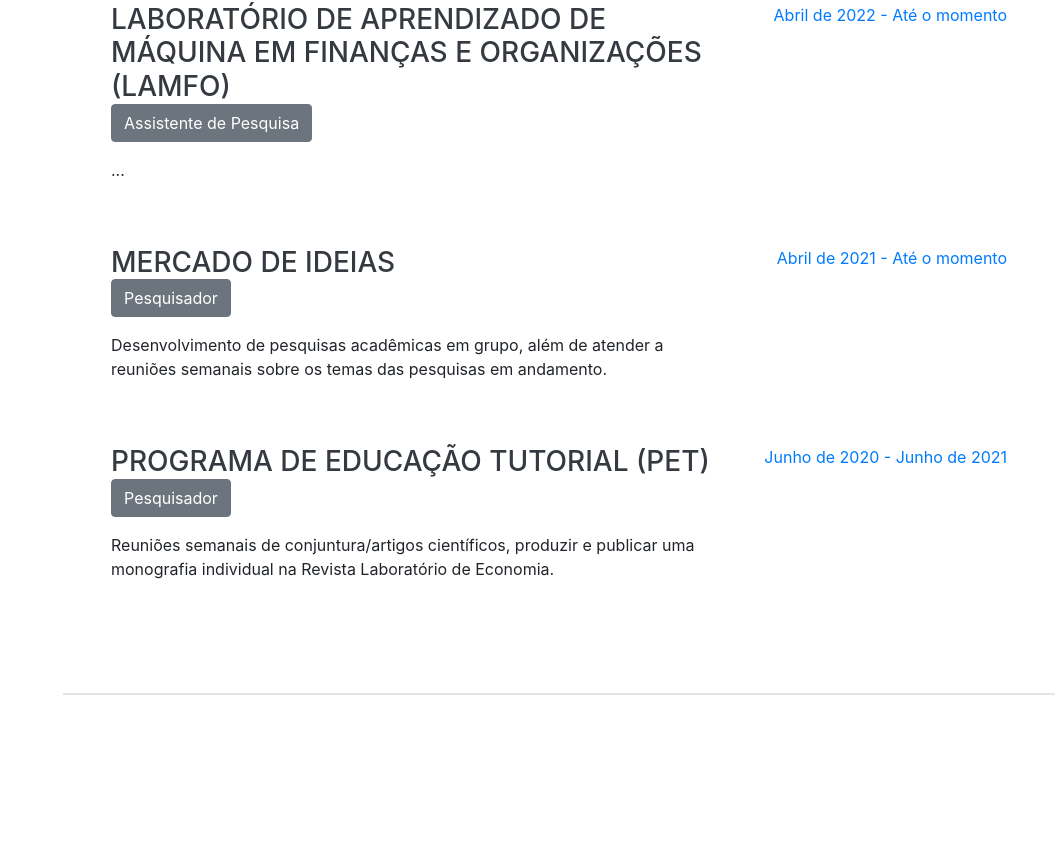
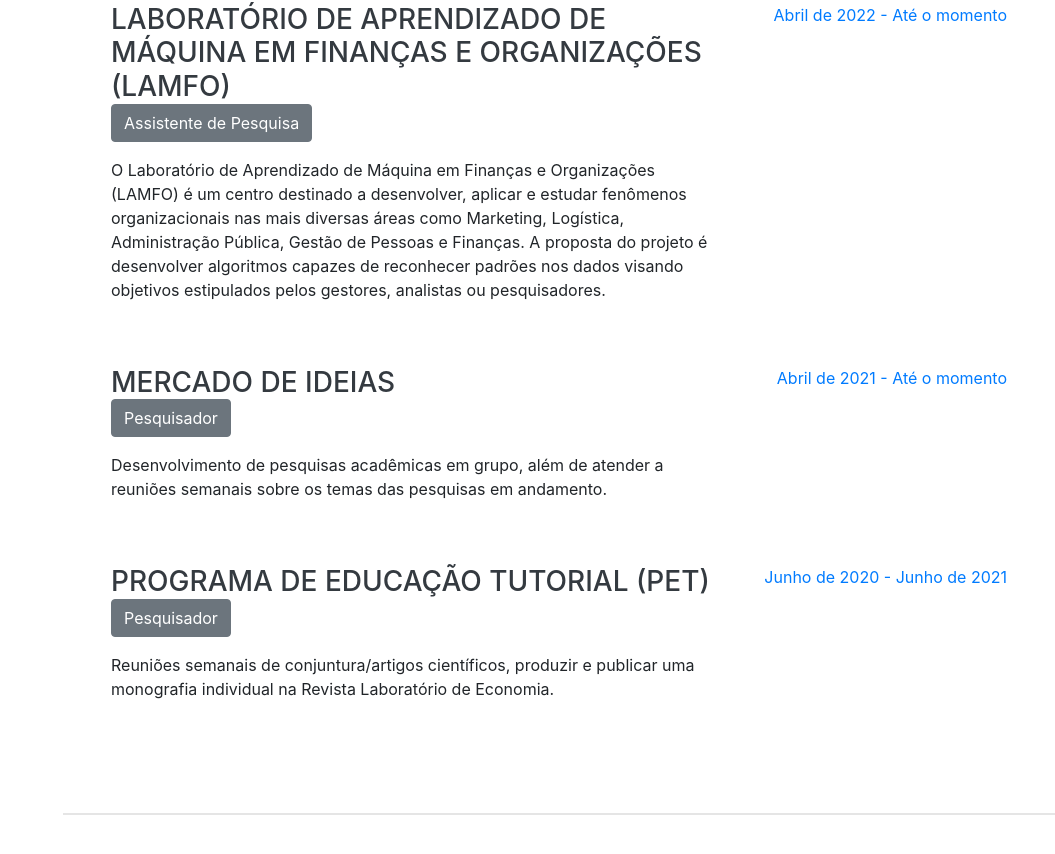
Before and after one commit to ocesarfreitas/Curriculum-Vitae, a website with bundled scripts: page index.html in a window 1280 px wide. Shown: the part 3678-4532 px from the top of the page, without its empty margins (225-1280 px from the left). Built offline with nearby package versions, Linux system fonts and the light colour scheme; a web font is replaced by a local one.

Commit message:
Atualização do Curriculum

```diff
--- a/index.html
+++ b/index.html
@@ -192,7 +192,7 @@
                         <h3 class="mb-0">Laboratório de Aprendizado de Máquina em Finanças e Organizações (LAMFO)</h3>
                         <a href="https://lamfo.unb.br/" class="btn btn-secondary">Assistente de Pesquisa</a>
                         <p>
-                        <p>...</p>
+                        <p>O Laboratório de Aprendizado de Máquina em Finanças e Organizações (LAMFO) é um centro destinado a desenvolver, aplicar e estudar fenômenos organizacionais nas mais diversas áreas como Marketing, Logística, Administração Pública, Gestão de Pessoas e Finanças. A proposta do projeto é desenvolver algoritmos capazes de reconhecer padrões nos dados visando objetivos estipulados pelos gestores, analistas ou pesquisadores.</p>
                     </div>
                     <div class="resume-date text-md-right">
                         <span class="text-primary">Abril de 2022 - Até o momento</span>
```
